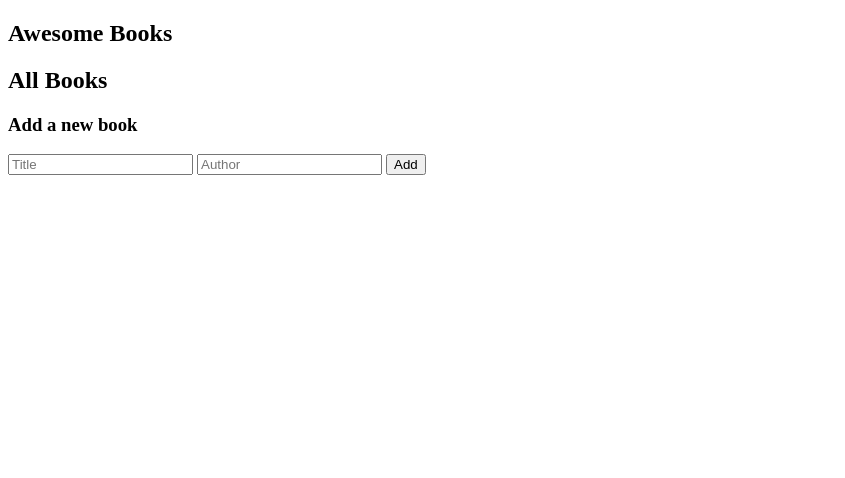
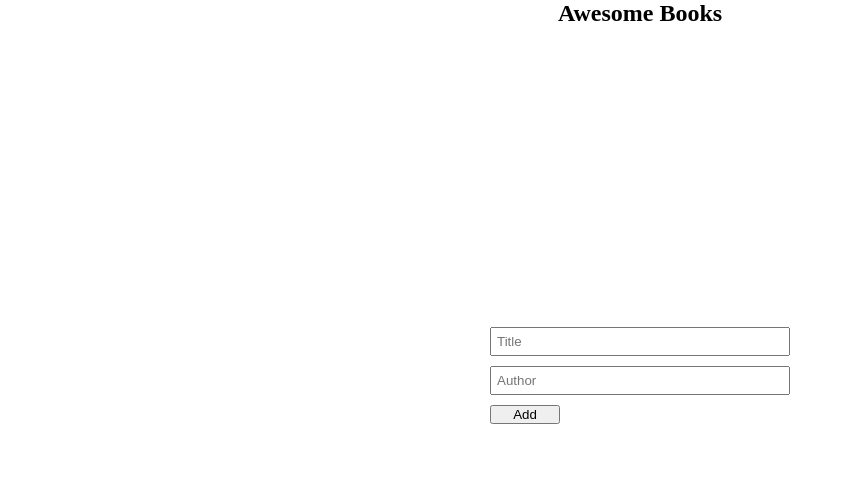
Before and after one commit to carlylechia/Awesome-Book-Codes, a website: page index.html in a window 1280 px wide. Shown: the whole page, without its empty margins (0-845 px from the left). Drawn offline with Linux system fonts and the light colour scheme.

Commit message:
Add basic styling

```diff
--- a/books.css
+++ b/books.css
@@ -0,0 +1,47 @@
+* {
+  margin: 0;
+  padding: 0;
+  box-sizing: border-box;
+}
+
+h1 {
+  margin: 0 auto;
+  text-align: center;
+}
+
+.section1,
+.section2,
+.section3 {
+  display: flex;
+  justify-content: center;
+  align-items: center;
+  flex-direction: column;
+  margin: 0 auto;
+  padding: 20px;
+}
+
+.section1 {
+  margin-top: 10vh;
+  height: auto;
+}
+
+.section2 {
+  margin-top: 10%;
+  max-width: 300px;
+  height: 200px;
+}
+
+form {
+  display: flex;
+  flex-direction: column;
+}
+
+form input {
+  width: 300px;
+  padding: 5px;
+  margin-bottom: 10px;
+}
+
+form button {
+  width: 70px;
+}
--- a/index.html
+++ b/index.html
@@ -17,13 +17,13 @@
     <p class="time"></p>
   </div>
   <section class="section1">
-  <header>
+  <!-- <header>
     <h2>All Books</h2>
-  </header>
+  </header> -->
     <div class="books-wrapper" id="books-wrapper"></div>
   </section>
   <section class="section2">
-    <h3>Add a new book</h3>
+    <!-- <h3>Add a new book</h3> -->
     <form class="input-wrapper" id="formContainer">
       <input type="text" placeholder="Title" id="title" name="title" />
       <input type="text" placeholder="Author" id="author" name="author" />
```
